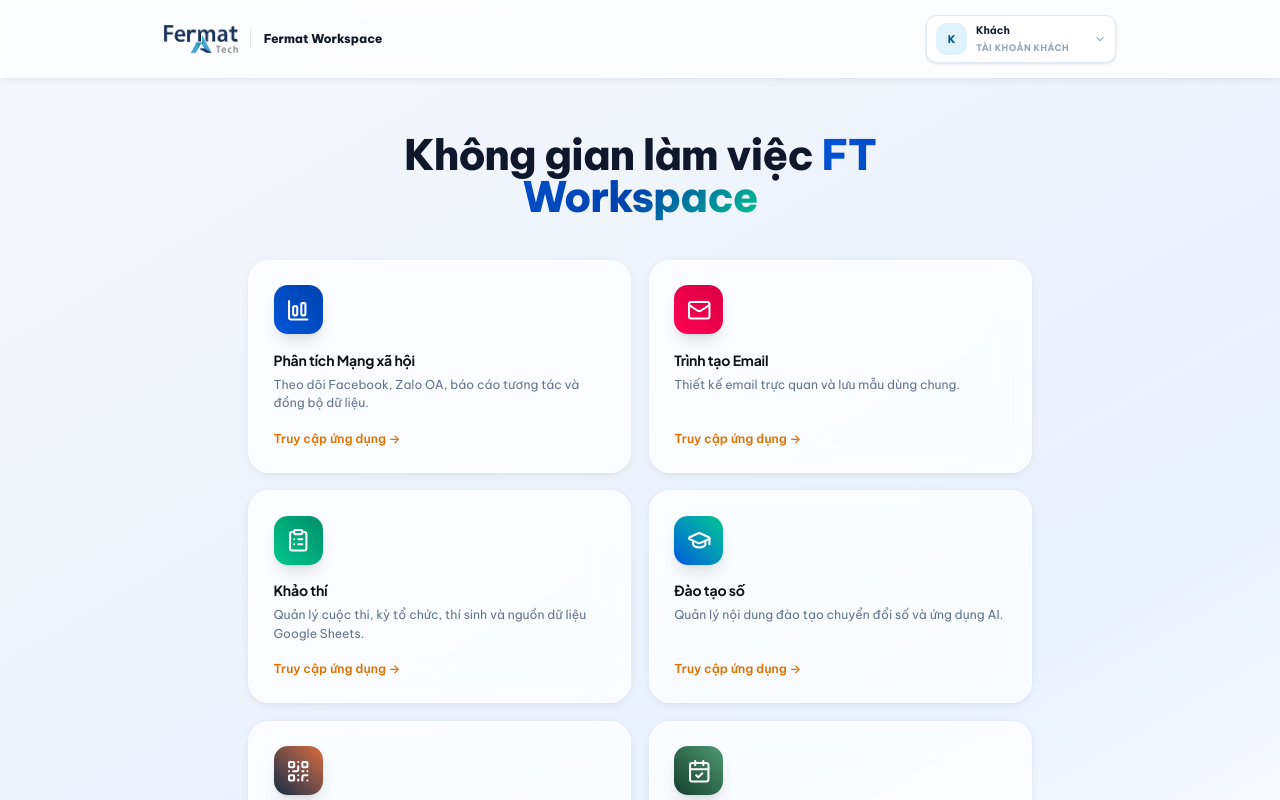
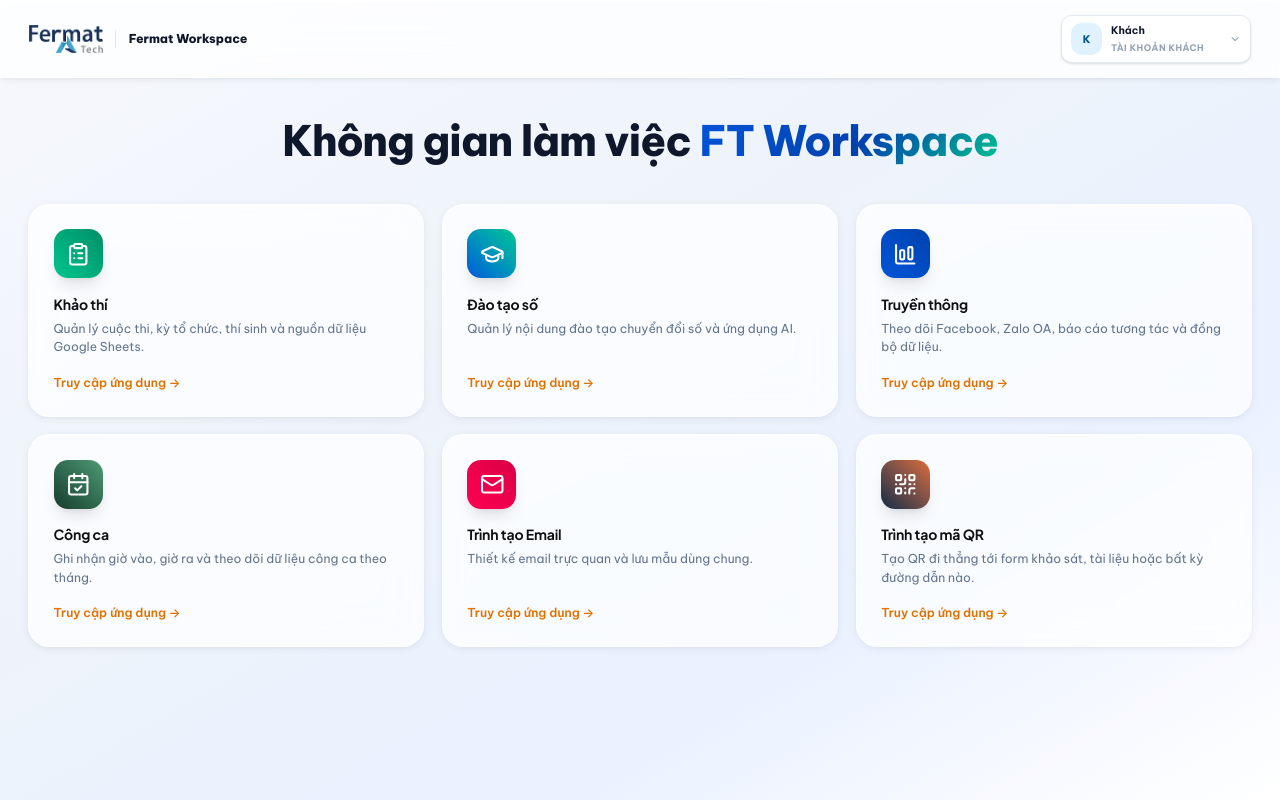
Before and after one commit to Lebinh10092003/FTSocialDashbroad, a React (Vite) app: page / in a window 1280 px wide. Shown: the top 800 px of the page. Built offline with nearby package versions, Linux system fonts and the light colour scheme; no server answers.

Commit message:
feat: refine workspace application layout

```diff
--- a/src/App.tsx
+++ b/src/App.tsx
@@ -365,20 +365,6 @@ export default function App() {
   if (viewMode === 'workspace') {
     const apps: Array<{ mode: ViewMode; title: string; description: string; gradient: string; icon: React.ElementType }> = [
       {
-        mode: 'social-dashboard',
-        title: 'Phân tích Mạng xã hội',
-        description: 'Theo dõi Facebook, Zalo OA, báo cáo tương tác và đồng bộ dữ liệu.',
-        gradient: 'from-[#0055DA] to-[#0042AD]',
-        icon: ChartColumnBig,
-      },
-      {
-        mode: 'email-builder',
-        title: 'Trình tạo Email',
-        description: 'Thiết kế email trực quan và lưu mẫu dùng chung.',
-        gradient: 'from-[#FF0052] to-[#d90045]',
-        icon: Mail,
-      },
-      {
         mode: 'examination',
         title: 'Khảo thí',
         description: 'Quản lý cuộc thi, kỳ tổ chức, thí sinh và nguồn dữ liệu Google Sheets.',
@@ -393,18 +379,32 @@ export default function App() {
         icon: GraduationCap,
       },
       {
+        mode: 'social-dashboard',
+        title: 'Truyền thông',
+        description: 'Theo dõi Facebook, Zalo OA, báo cáo tương tác và đồng bộ dữ liệu.',
+        gradient: 'from-[#0055DA] to-[#0042AD]',
+        icon: ChartColumnBig,
+      },
+      {
+        mode: 'attendance',
+        title: 'Công ca',
+        description: 'Ghi nhận giờ vào, giờ ra và theo dõi dữ liệu công ca theo tháng.',
+        gradient: 'from-[#173F30] to-[#4E9B73]',
+        icon: CalendarCheck,
+      },
+      {
+        mode: 'email-builder',
+        title: 'Trình tạo Email',
+        description: 'Thiết kế email trực quan và lưu mẫu dùng chung.',
+        gradient: 'from-[#FF0052] to-[#d90045]',
+        icon: Mail,
+      },
+      {
         mode: 'qr-generator',
         title: 'Trình tạo mã QR',
         description: 'Tạo QR đi thẳng tới form khảo sát, tài liệu hoặc bất kỳ đường dẫn nào.',
         gradient: 'from-[#102A43] to-[#DE6B35]',
         icon: QrCode,
-      },
-      {
-        mode: 'attendance',
-        title: 'Chấm công',
-        description: 'Ghi nhận giờ vào, giờ ra và theo dõi dữ liệu công ca theo tháng.',
-        gradient: 'from-[#173F30] to-[#4E9B73]',
-        icon: CalendarCheck,
       },
     ];
     if (userRole === 'ADMIN') {
@@ -421,7 +421,7 @@ export default function App() {
     return (
       <div className="min-h-dvh liquid-bg flex flex-col font-sans relative overflow-x-hidden">
         <header className="sticky top-0 z-30 w-full glass-panel border-b border-white/50">
-          <div className="max-w-6xl mx-auto px-5 sm:px-8 py-4 flex justify-between items-center">
+          <div className="mx-auto flex max-w-[1600px] items-center justify-between px-4 py-4 sm:px-6 lg:px-8">
             <div className="flex items-center gap-3.5">
               <img src="/logo.png" alt="FermatTech Logo" className="h-8 object-contain" />
               <div className="hidden sm:block border-l border-slate-200 pl-3.5">
@@ -441,15 +441,15 @@ export default function App() {
           </div>
         </header>
 
-        <main className="flex-1 w-full max-w-6xl mx-auto px-5 sm:px-8 py-12 sm:py-16 z-10">
-          <div className="text-center max-w-2xl mx-auto mb-12 space-y-4">
-            <h2 className="text-3xl sm:text-5xl font-extrabold text-slate-900 tracking-tight">
+        <main className="z-10 mx-auto w-full max-w-[1600px] flex-1 px-4 py-10 sm:px-6 sm:py-12 lg:px-8">
+          <div className="mx-auto mb-12 space-y-4 text-center">
+            <h2 className="text-3xl font-extrabold tracking-tight text-slate-900 sm:whitespace-nowrap sm:text-5xl">
               Không gian làm việc <span className="ft-gradient-text">FT Workspace</span>
             </h2>
           </div>
 
-          <div className="grid grid-cols-1 sm:grid-cols-2 gap-5 max-w-4xl mx-auto">
-            {accessNotice && <div className="sm:col-span-2 rounded-xl border border-amber-200 bg-amber-50 px-4 py-3 text-sm text-amber-800">{accessNotice}</div>}
+          <div className="grid grid-cols-1 gap-5 sm:grid-cols-2 lg:grid-cols-3">
+            {accessNotice && <div className="rounded-xl border border-amber-200 bg-amber-50 px-4 py-3 text-sm text-amber-800 sm:col-span-2 lg:col-span-3">{accessNotice}</div>}
             {visibleApps.map(app => {
               const AppIcon = app.icon;
               return (
@@ -500,7 +500,7 @@ export default function App() {
 
   if (viewMode === 'attendance') {
     return (
-      <Suspense fallback={<div className="grid h-screen place-items-center bg-[#f3f5f1]">Đang nạp mô-đun Chấm công...</div>}>
+      <Suspense fallback={<div className="grid h-screen place-items-center bg-[#f3f5f1]">Đang nạp mô-đun Công ca...</div>}>
         <Attendance onBackToWorkspace={() => setViewMode('workspace')} idToken={idToken || ''} userName={user.displayName} />
       </Suspense>
     );
--- a/src/components/Attendance.tsx
+++ b/src/components/Attendance.tsx
@@ -101,7 +101,7 @@ export default function Attendance({ onBackToWorkspace, idToken, userName }: Att
       <header className="border-b border-[#17231c]/10 bg-white/85 backdrop-blur-xl">
         <div className="mx-auto flex h-16 max-w-7xl items-center justify-between px-5 sm:px-8">
           <button type="button" onClick={onBackToWorkspace} className="inline-flex items-center gap-2 text-sm font-bold transition hover:text-[#287153]"><ArrowLeft className="h-4 w-4" />Workspace</button>
-          <div className="flex items-center gap-2.5"><div className="grid h-9 w-9 place-items-center rounded-lg bg-[#1d4f3b] text-white"><UserCheck className="h-5 w-5" /></div><span className="text-sm font-extrabold">Chấm công</span></div>
+          <div className="flex items-center gap-2.5"><div className="grid h-9 w-9 place-items-center rounded-lg bg-[#1d4f3b] text-white"><UserCheck className="h-5 w-5" /></div><span className="text-sm font-extrabold">Công ca</span></div>
           <div className="hidden text-right sm:block"><p className="text-xs font-bold text-[#66756d]">{new Intl.DateTimeFormat('vi-VN', { weekday: 'short', day: '2-digit', month: '2-digit' }).format(now)}</p><p className="text-sm font-extrabold tabular-nums">{now.toLocaleTimeString('vi-VN')}</p></div>
         </div>
       </header>
--- a/src/components/social-dashboard/Sidebar.tsx
+++ b/src/components/social-dashboard/Sidebar.tsx
@@ -40,7 +40,7 @@ export default function Sidebar({ activeTab, setActiveTab, user, userRole, idTok
         <img src="/logo.png" alt="FermatTech Logo" className="h-8 object-contain" />
         <div className="border-l border-slate-200 pl-3">
           <h1 className="font-extrabold text-slate-900 text-sm leading-none tracking-tight" style={{ fontFamily: 'Plus Jakarta Sans, sans-serif' }}>Fermat</h1>
-          <p className="text-[9px] uppercase font-bold text-indigo-650 tracking-wider mt-1">Phân tích MXH</p>
+          <p className="text-[9px] uppercase font-bold text-indigo-650 tracking-wider mt-1">Truyền thông</p>
         </div>
       </div>
       {/* Navigation menu items */}
```
